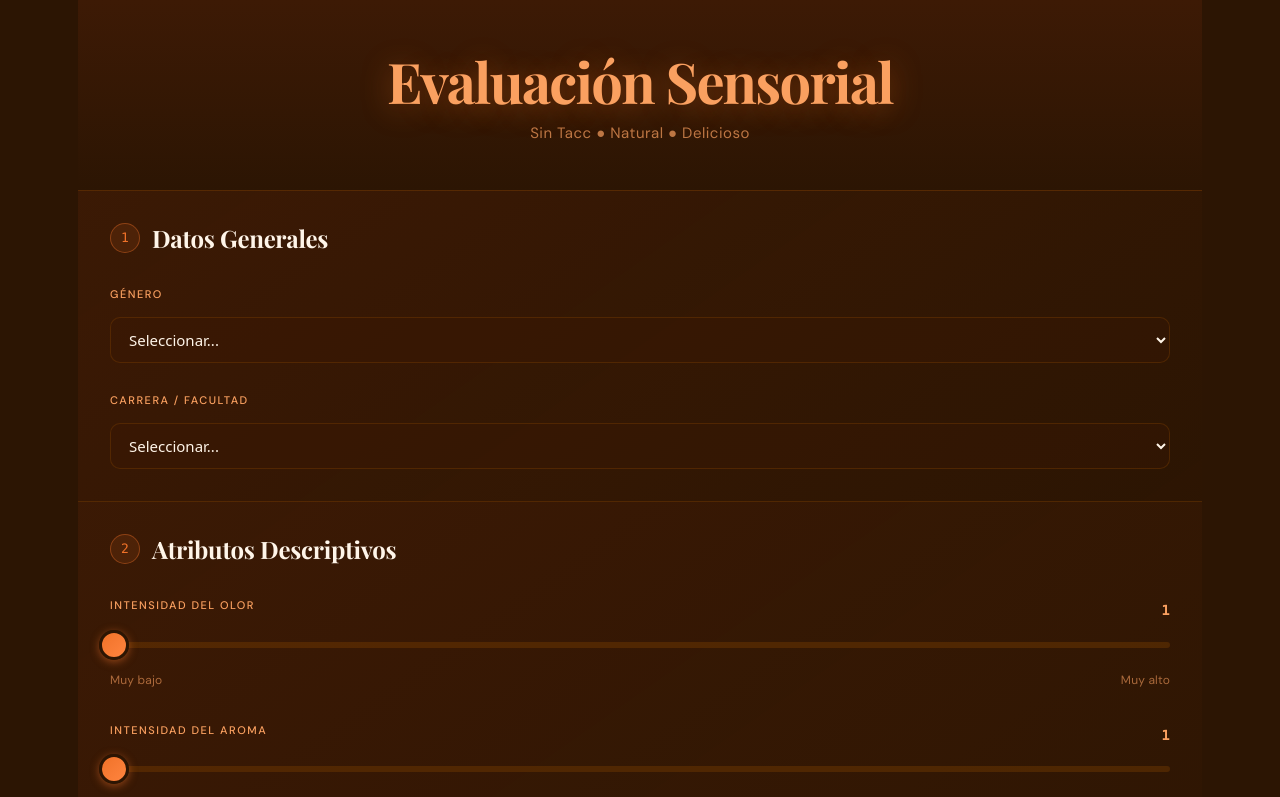
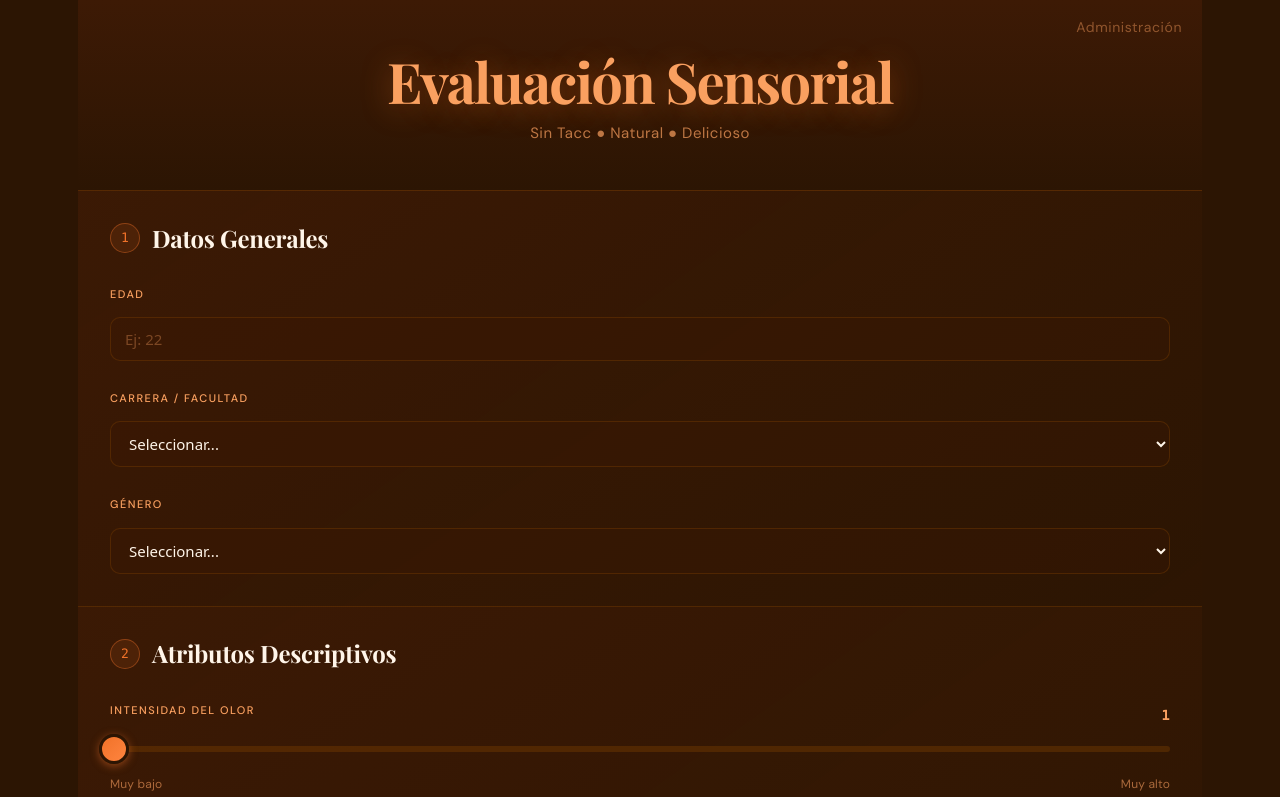
Before and after one commit to BautistaSoto06/ProyectoNutricion, a React (Vite) app: page / in a window 1280 px wide. Shown: the top 797 px of the page. Built offline with nearby package versions, Linux system fonts and the light colour scheme; a web font is replaced by a local one.

Commit message:
feat: add age field to Encuesta model and update related components

```diff
--- a/src/admin.tsx
+++ b/src/admin.tsx
@@ -12,6 +12,7 @@ const SESSION_KEY = 'adm_token';
 
 interface SurveyResponse {
   id: number;
+  age: number | null;
   gender: string;
   faculty: string;
   wouldRecommend: boolean;
--- a/src/brownie.css
+++ b/src/brownie.css
@@ -21,6 +21,7 @@
 
 /*  Hero */
 .bs-hero {
+  position: relative;
   padding: 52px 32px 44px;
   text-align: center;
   border-bottom: 1px solid rgba(123, 63, 0, 0.4);
@@ -330,8 +331,9 @@ select.bs-input {
 
 /* ─── Admin link ──────────────────────────────────── */
 .bs-admin-link {
-  display: inline-block;
-  margin-top: 12px;
+  position: absolute;
+  top: 14px;
+  right: 20px;
   color: rgba(250, 160, 96, 0.45);
   font-size: 0.78rem;
   text-decoration: none;
--- a/src/brownie.tsx
+++ b/src/brownie.tsx
@@ -20,6 +20,7 @@ const BrownieSurvey: React.FC = () => {
     };
   }, []);
   const [formData, setFormData] = useState({
+    age: '',
     gender: '',
     faculty: '',
     would_recommend: '',
@@ -81,7 +82,10 @@ const BrownieSurvey: React.FC = () => {
       }
     } catch (err: any) {
       console.error('Error al enviar:', err);
-      setError(err.message || 'No se pudo conectar con el servidor.');
+      const isNetworkError = err instanceof TypeError && /fetch|network|internet/i.test(err.message);
+      setError(isNetworkError
+        ? 'Sin conexión a Internet. Verificá tu red e intentá nuevamente.'
+        : err.message || 'No se pudo conectar con el servidor.');
     } finally {
       setLoading(false);
     }
@@ -137,6 +141,7 @@ const BrownieSurvey: React.FC = () => {
   return (
     <div className="bs-root">
       <div className="bs-hero">
+        <a href="/admin" className="bs-admin-link">Administración</a>
         <h1>Evaluación Sensorial</h1>
         <br />
         <p className="bs-subtitle">Sin Tacc ● Natural ● Delicioso</p>
@@ -150,19 +155,18 @@ const BrownieSurvey: React.FC = () => {
           </div>
 
           <div className="bs-field">
-            <label className="bs-label">Género</label>
-            <select
-              name="gender"
+            <label className="bs-label">Edad</label>
+            <input
+              type="number"
+              name="age"
               className="bs-input"
-              value={formData.gender}
+              placeholder="Ej: 22"
+              min="15"
+              max="99"
+              value={formData.age}
               onChange={handleInputChange}
               required
-            >
-              <option value="">Seleccionar...</option>
-              <option value="masculino">Masculino</option>
-              <option value="femenino">Femenino</option>
-              <option value="otro">Otro</option>
-            </select>
+            />
           </div>
 
           <div className="bs-field">
@@ -181,6 +185,22 @@ const BrownieSurvey: React.FC = () => {
                 <option value="salud">Facultad de Ciencias Juridicas y Politicas</option>
                 <option value="artes">Facultad de Ciencias Economicas Y Ambientales</option>
               </select>
+          </div>
+
+          <div className="bs-field">
+            <label className="bs-label">Género</label>
+            <select
+              name="gender"
+              className="bs-input"
+              value={formData.gender}
+              onChange={handleInputChange}
+              required
+            >
+              <option value="">Seleccionar...</option>
+              <option value="masculino">Masculino</option>
+              <option value="femenino">Femenino</option>
+              <option value="otro">Otro</option>
+            </select>
           </div>
         </section>
 
@@ -275,7 +295,6 @@ const BrownieSurvey: React.FC = () => {
           <button type="submit" className="bs-submit" disabled={loading}>
             {loading ? 'Enviando...' : 'Enviar Encuesta'}
           </button>
-          <a href="/admin" className="bs-admin-link">Administración</a>
         </div>
       </form>
     </div>
```
Also changed, not shown: 1 other file (tests, documents, lock files or other folders).
